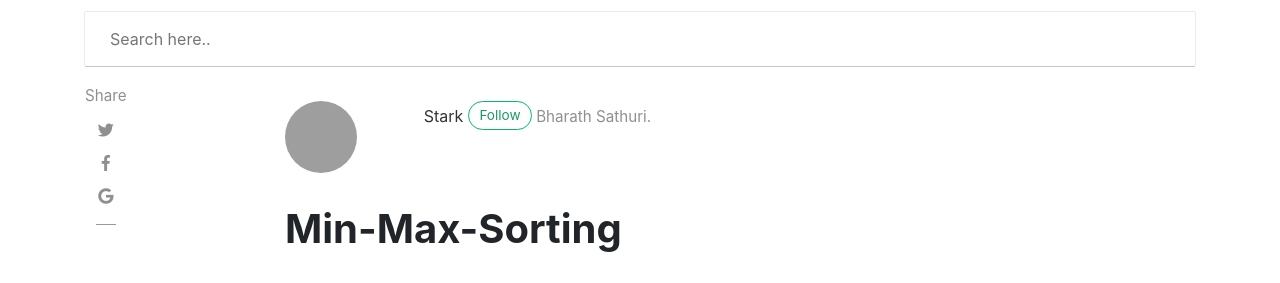
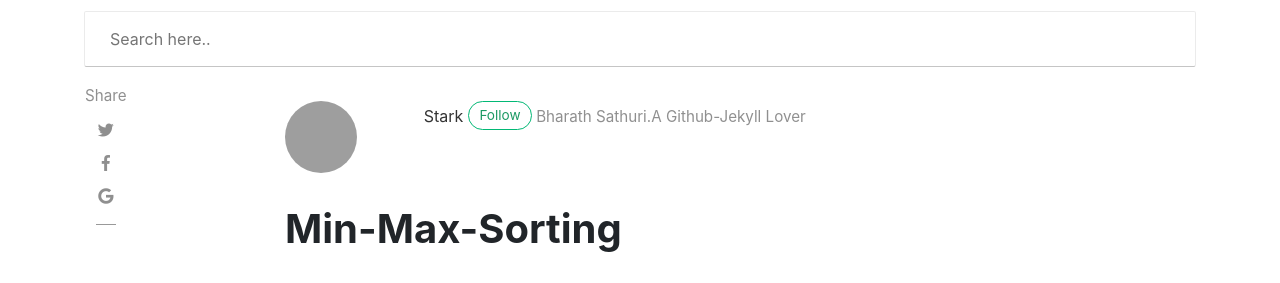
Before and after one commit to StarkSources/myblog, a Jekyll site: the page built from _posts/2018-12-25-min-max-sorting.md, in a window 1280 px wide and 900 px high. Shown: the part 160-443 px from the top of the window. Built offline with Jekyll 4.4.1, drawn with Linux system fonts in a browser that asks for light colours; nearby versions of some CDN libraries; comment, search, counter and statistics services are not loaded; grey boxes are pictures that could not be loaded.

Commit message:
Update _config.yml

```diff
--- a/_config.yml
+++ b/_config.yml
@@ -71,4 +71,4 @@ authors:
     email: sathuribharathbrothers1234@gmail.com
     web: https://about.me/bharathsathuri
     twitter: https://twitter.com/bharathsathuri
-    description: "Bharath Sathuri."
+    description: "Bharath Sathuri.A Github-Jekyll Lover"
```
